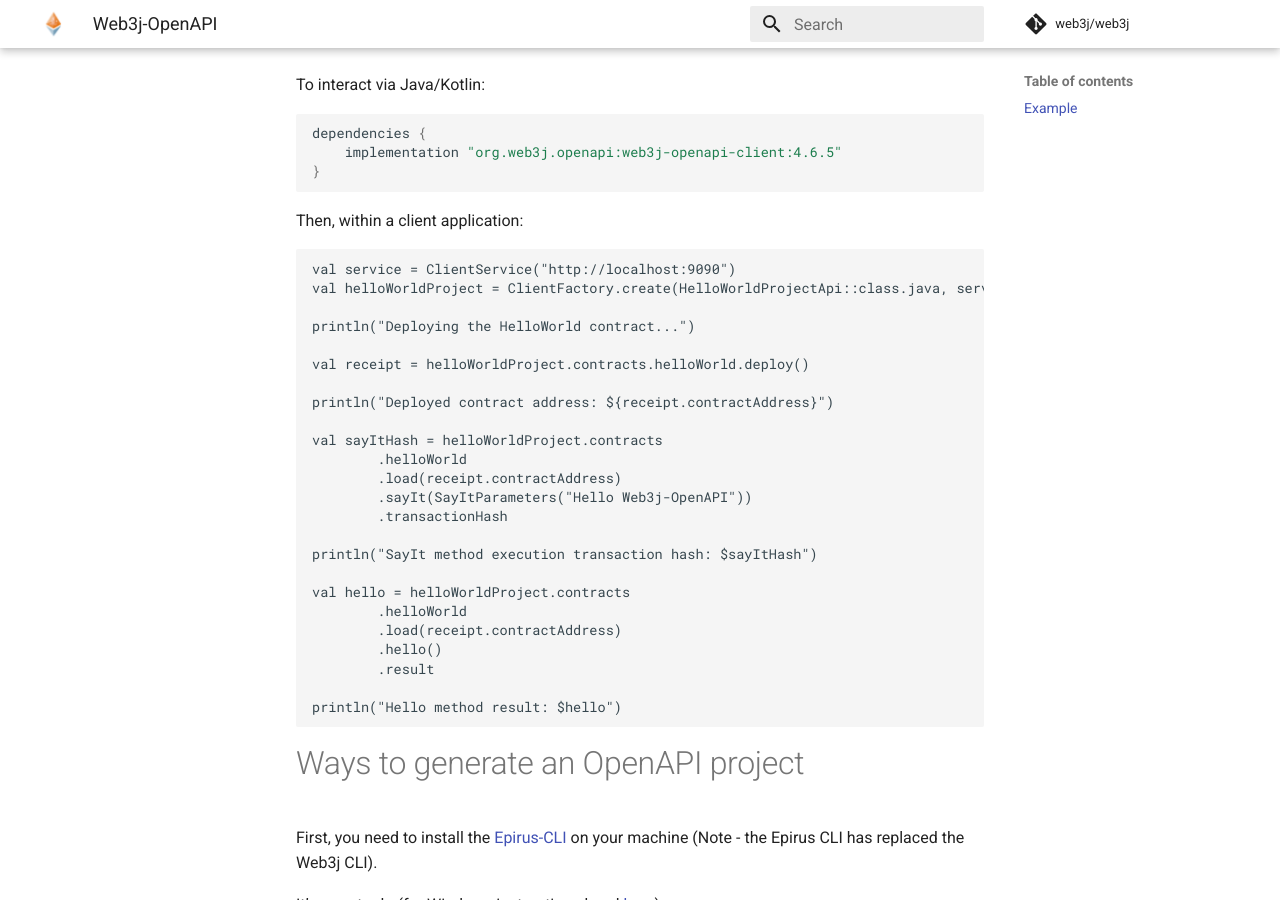
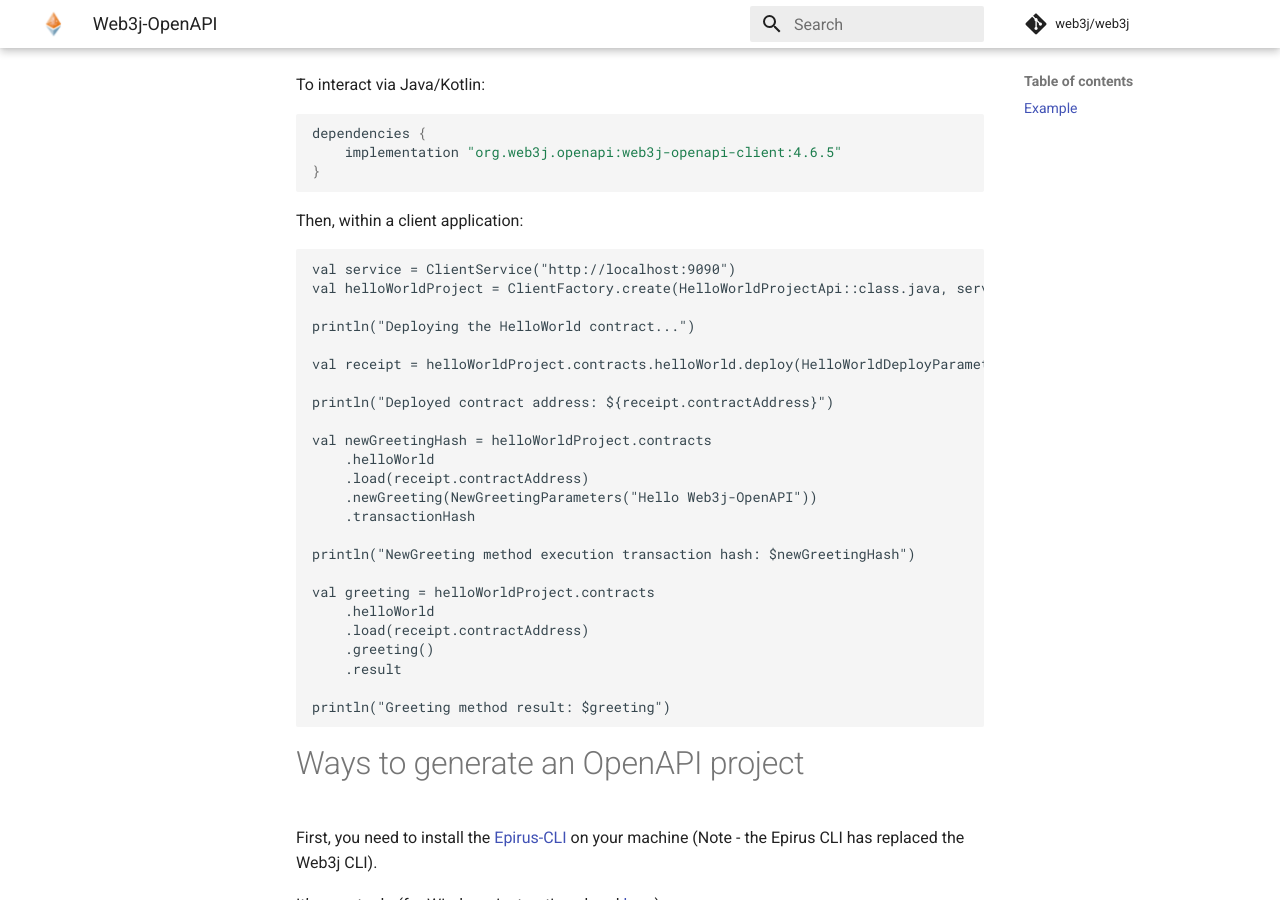
Before and after one commit to hyperledger/web3j-docs, an MkDocs documentation site: the page built from docs/web3j_openapi.md, in a window 1280 px wide and 900 px high, scrolled down 6642 px. Built offline with MkDocs 1.6.1 and Material for MkDocs 9.7.7, drawn with Linux system fonts in a browser that asks for light colours; comment, search, counter and statistics services are not loaded.

Commit message:
fixes openapi code

````diff
--- a/docs/web3j_openapi.md
+++ b/docs/web3j_openapi.md
@@ -230,26 +230,25 @@ val helloWorldProject = ClientFactory.create(HelloWorldProjectApi::class.java, s
 
 println("Deploying the HelloWorld contract...")
 
-val receipt = helloWorldProject.contracts.helloWorld.deploy()
+val receipt = helloWorldProject.contracts.helloWorld.deploy(HelloWorldDeployParameters("Hello"))
 
 println("Deployed contract address: ${receipt.contractAddress}")
 
-val sayItHash = helloWorldProject.contracts
-		.helloWorld
-		.load(receipt.contractAddress)
-		.sayIt(SayItParameters("Hello Web3j-OpenAPI"))
-        .transactionHash
+val newGreetingHash = helloWorldProject.contracts
+    .helloWorld
+    .load(receipt.contractAddress)
+    .newGreeting(NewGreetingParameters("Hello Web3j-OpenAPI"))
+    .transactionHash
 
-println("SayIt method execution transaction hash: $sayItHash")
+println("NewGreeting method execution transaction hash: $newGreetingHash")
 
-val hello = helloWorldProject.contracts
-		.helloWorld
-		.load(receipt.contractAddress)
-		.hello()
-		.result
+val greeting = helloWorldProject.contracts
+    .helloWorld
+    .load(receipt.contractAddress)
+    .greeting()
+    .result
 
-println("Hello method result: $hello")
-
+println("Greeting method result: $greeting")
 ```
 
 # Ways to generate an OpenAPI project
@@ -570,20 +569,20 @@ To query events from `Kotlin/Java`. Add the `web3j-openapi-client` dependency as
 Then, use the following code:
 
 ```kotlin
-	val service = ClientService("http://localhost:9090")
-	val app = ClientFactory.create(AppNameApi::class.java, service)
+val service = ClientService("http://localhost:9090")
+val app = ClientFactory.create(AppNameApi::class.java, service)
 
-    // Start listening for events
-	val event = app.contracts.contractName.load(contractAddress)
-			.events
-			.eventName
-			.onEvent { println("Received event: $it") }
+// Start listening for events
+val event = app.contracts.contractName.load(contractAddress)
+        .events
+        .eventName
+        .onEvent { println("Received event: $it") }
 
-    // Trigger an event. The SayIt method emits and event.
-	app.contracts
-		.contractName
-		.load(receipt.contractAddress)
-		.sayIt(SayItParameters("Hello Web3j-OpenAPI Events"))
+// Trigger an event. The SayIt method emits and event.
+app.contracts
+    .contractName
+    .load(receipt.contractAddress)
+    .sayIt(SayItParameters("Hello Web3j-OpenAPI Events"))
 ```
 
 Then run this code. You should be able to see events printing on the screen.
````
